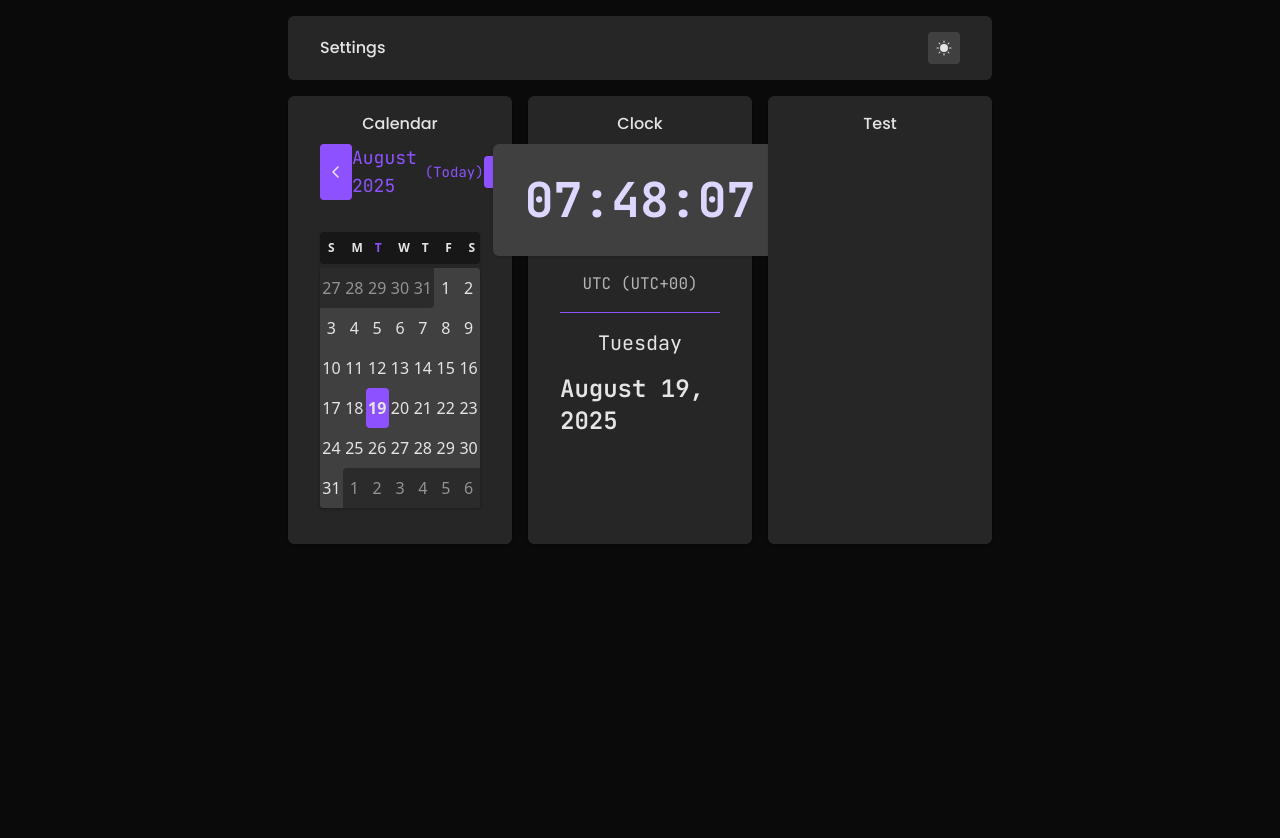
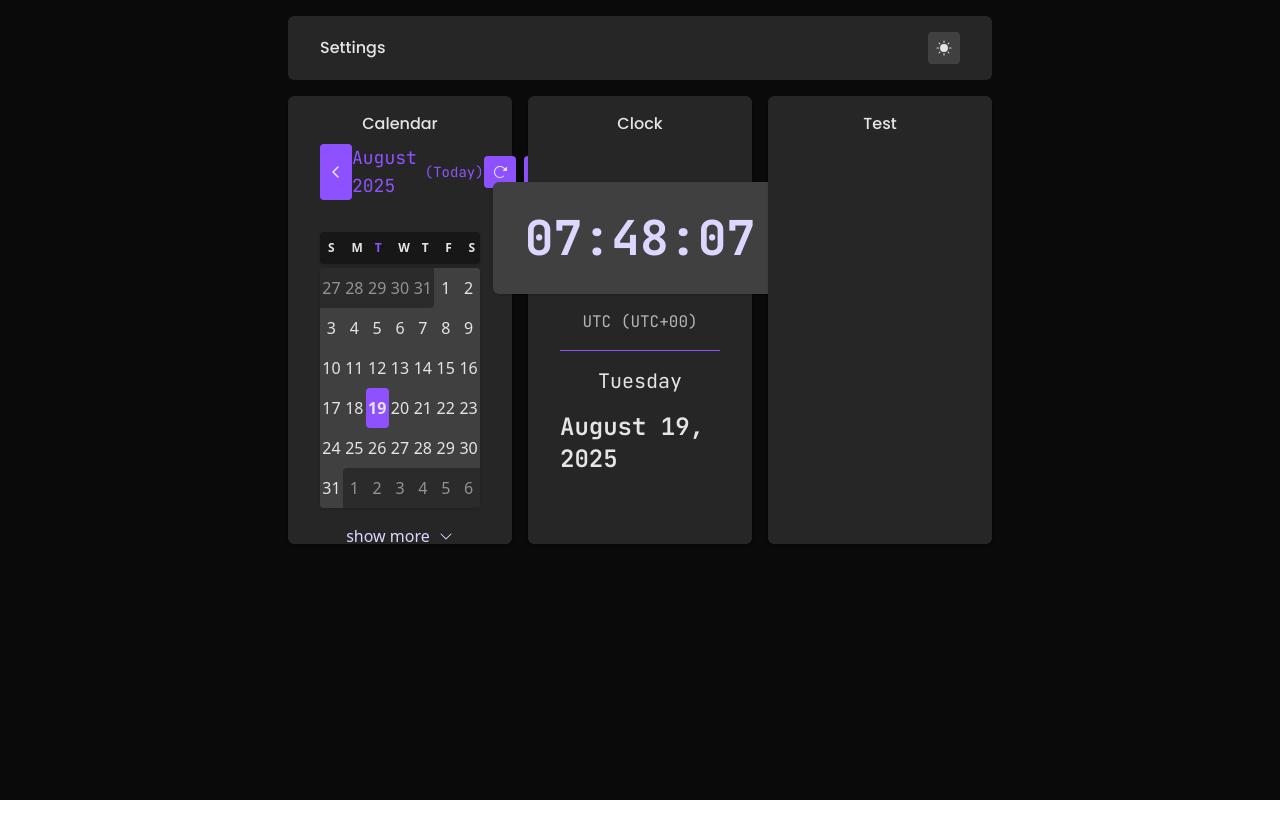
Before and after one commit to acidpbl/Aurora-v5, a React (Vite) app: page / in a window 1280 px wide. Shown: the top 838 px of the page. After the commit the page ends 800 px from the top, so only its background shows below. Built offline with nearby package versions, Linux system fonts and the light colour scheme.

Commit message:
Fix Calendar and Clock Padding

```diff
--- a/src/App.tsx
+++ b/src/App.tsx
@@ -25,13 +25,13 @@ function App() {
           />
         </div>
       </SettingsCard.Root>
-      <div className="w-screen min-h-screen grid grid-cols-3 auto-rows-[28rem] gap-4 [grid-auto-flow:dense] px-72 py-4 bg-[var(--bg-color)] ease-linear transition-colors">
+      <div className="grid grid-cols-3 auto-rows-[28rem] gap-4 [grid-auto-flow:dense] px-72 py-4 bg-[var(--bg-color)] ease-linear transition-colors">
         <Card.Root title="calendar" align="start">
           <div className="w-full h-full flex flex-col gap-8 items-center">
             <Calendar.Month />
           </div>
         </Card.Root>
-        <Card.Root title="clock" align="start">
+        <Card.Root title="clock" align="start" cardClass="items-center">
           <div className="w-full h-fit flex flex-col gap-4">
             <Clock.Timer variant="24h" />
             <Clock.Timezone />
--- a/src/components/CalendarCard/CalendarMonth.tsx
+++ b/src/components/CalendarCard/CalendarMonth.tsx
@@ -3,6 +3,8 @@ import { useState } from "react";
 import { CalendarMonthHeader } from "./CalendarMonthHeader";
 import { CalendarMonthWeekdays } from "./CalendarMonthWeekdays";
 import { CalendarMonthGrid } from "./CalendarMonthGrid";
+import { PiCaretDown } from "react-icons/pi";
+import { twMerge } from "tailwind-merge";
 
 function getMonthMatrix(year: number, month: number, language: string) {
   const firstDay = new Date(year, month, 1);
@@ -111,7 +113,7 @@ export function CalendarMonth() {
         onNext={nextMonth}
         reset={resetMonth}
       />
-      <div className="w-full flex flex-col gap-1 items-center justify-center shadow">
+      <div className="w-full flex flex-col gap-1 items-center justify-center">
         <CalendarMonthWeekdays
           weekDaysShort={weekDaysShort}
           displayMonth={displayMonth}
@@ -120,6 +122,15 @@ export function CalendarMonth() {
         <div className="grid grid-cols-7 w-full rounded overflow-hidden bg-secondary shadow">
           <CalendarMonthGrid matrix={matrix} isToday={isToday} />
         </div>
+        <button
+          onClick={() => {}}
+          className={twMerge(
+            "flex items-center gap-2 mt-3 cursor-pointer",
+            "text-accent-text hover:text-accent-hover transition-colors ease-linear"
+          )}
+        >
+          show more <PiCaretDown />
+        </button>
       </div>
     </>
   );
--- a/src/components/CalendarCard/CalendarMonthWeekdays.tsx
+++ b/src/components/CalendarCard/CalendarMonthWeekdays.tsx
@@ -17,7 +17,7 @@ export function CalendarMonthWeekdays({
     displayMonth === now.getMonth() && displayYear === now.getFullYear();
 
   return (
-    <div className="w-full grid grid-cols-7 gap-1 bg-tertiary rounded">
+    <div className="w-full grid grid-cols-7 gap-1 bg-tertiary rounded shadow">
       {weekDaysShort.map((wd, i) => (
         <span
           key={i}
--- a/src/components/Card/CardRoot.tsx
+++ b/src/components/Card/CardRoot.tsx
@@ -7,6 +7,7 @@ interface CardRootProps {
   colSpan?: number;
   rowSpan?: number;
   align?: "start" | "center" | "end";
+  cardClass?: string;
 }
 
 export function CardRoot({
@@ -15,6 +16,7 @@ export function CardRoot({
   colSpan = 1,
   rowSpan = 1,
   align = "start",
+  cardClass = "",
 }: CardRootProps) {
   const colClass = `col-span-${colSpan}`;
   const rowClass = `row-span-${rowSpan}`;
@@ -33,7 +35,9 @@ export function CardRoot({
       <h1 className="min-h-6 max-h-6 font-poppins capitalize text-text font-medium">
         {title}
       </h1>
-      <div className={twMerge("size-full flex", cardAlign)}>{children}</div>
+      <div className={twMerge("size-full flex", cardAlign, cardClass)}>
+        {children}
+      </div>
     </div>
   );
 }
--- /dev/null
+++ b/src/components/WeatherCard/index.ts
@@ -0,0 +1,3 @@
+export const WeatherCard = {
+
+}
--- /dev/null
+++ b/src/hooks/useWeather.ts
@@ -0,0 +1,25 @@
+import { useEffect, useState } from "react";
+
+export const useWeather = () => {
+  const [location, setLocation] = useState<null | string>(null);
+
+  useEffect(() => {
+    if (navigator.geolocation) {
+      navigator.geolocation.getCurrentPosition(
+        (position) => {
+          const { latitude, longitude } = position.coords;
+          setLocation(`lat:${latitude},lon:${longitude}`);
+        },
+        (error) => {
+          console.error("Error obtaining location:", error);
+          setLocation("auto");
+        }
+      );
+    } else {
+      console.error("Geolocation is not supported by this browser.");
+      setLocation("auto");
+    }
+  }, []);
+
+  return { location };
+};
--- a/src/settings/SettingsContext.tsx
+++ b/src/settings/SettingsContext.tsx
@@ -17,6 +17,8 @@ interface SettingsContextProps {
   setDateFormat: (format: string) => void;
   timeFormat: string;
   setTimeFormat: (format: string) => void;
+  geolocation: string;
+  setGeolocation: (loc: string) => void;
 }
 
 const SettingsContext = createContext<SettingsContextProps | undefined>(
@@ -59,6 +61,8 @@ export const SettingsProvider: React.FC<{ children: React.ReactNode }> = ({
     setDateFormat: () => {},
     timeFormat: "ampm",
     setTimeFormat: () => {},
+    geolocation: "",
+    setGeolocation: () => {},
   };
 
   return (
```
Also changed, not shown: src/components/WeatherCard/Weather.tsx (added), 1 other file (tests, documents, lock files or other folders).
